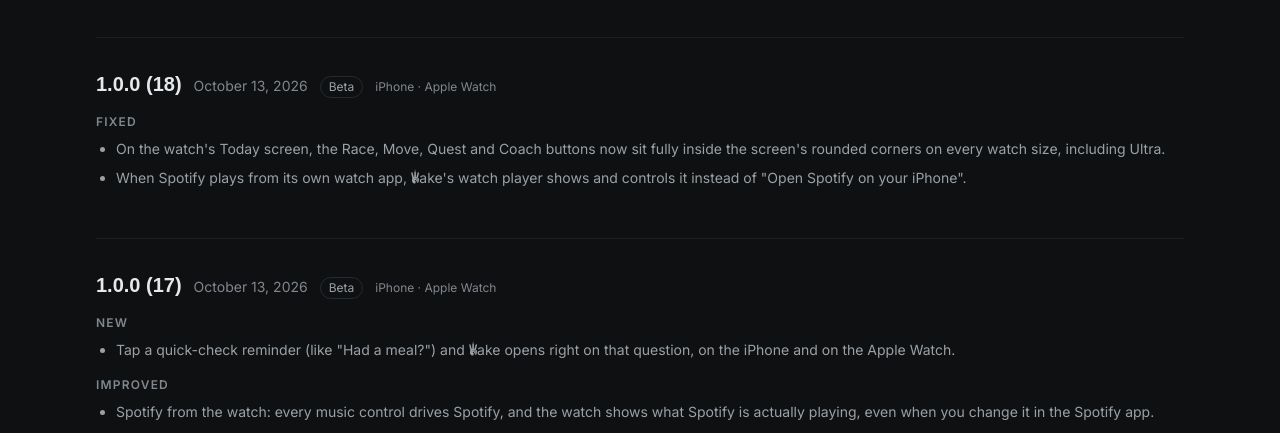
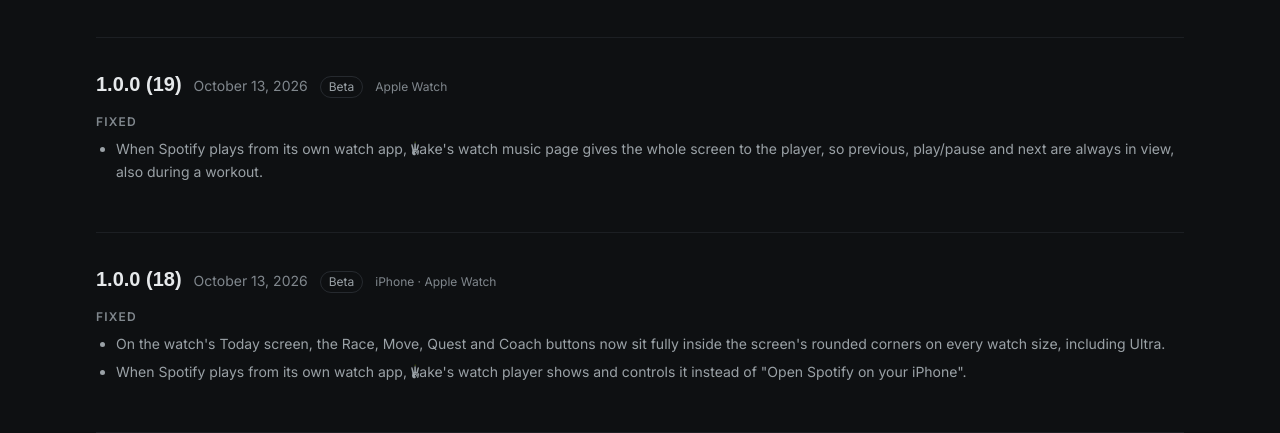
Before and after one commit to 4gjnbzb4zf-sudo/vvake-web, a Next.js app: page /en/releases/ in a window 1280 px wide. Shown: the part 232-665 px from the top of the page. Built offline with nearby package versions, Linux system fonts and the light colour scheme; no server answers; a web font is replaced by a local one.

Commit message:
Release notes: 1.0.0 (19)

```diff
--- a/src/data/releases.ts
+++ b/src/data/releases.ts
@@ -18,6 +18,24 @@ export interface Release {
 }
 
 export const releases: Release[] = [
+  {
+    version: "1.0.0 (19)",
+    date: "2026-10-13",
+    channel: "beta",
+    devices: ["watch"],
+    notes: {
+      en: {
+        fixed: [
+          "When Spotify plays from its own watch app, VVake's watch music page gives the whole screen to the player, so previous, play/pause and next are always in view, also during a workout.",
+        ],
+      },
+      fr: {
+        fixed: [
+          "Quand Spotify joue depuis son app de montre, la page musique de VVake laisse tout l'écran au lecteur : précédent, lecture/pause et suivant restent toujours visibles, aussi pendant une séance.",
+        ],
+      },
+    },
+  },
   {
     version: "1.0.0 (18)",
     date: "2026-10-13",
```
